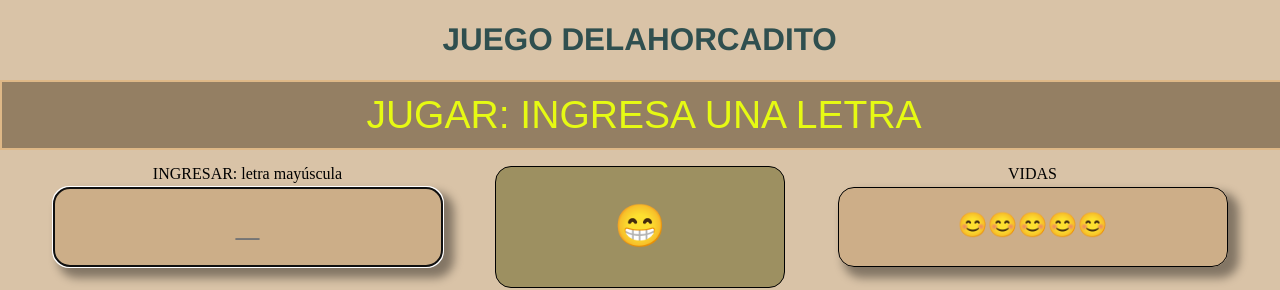
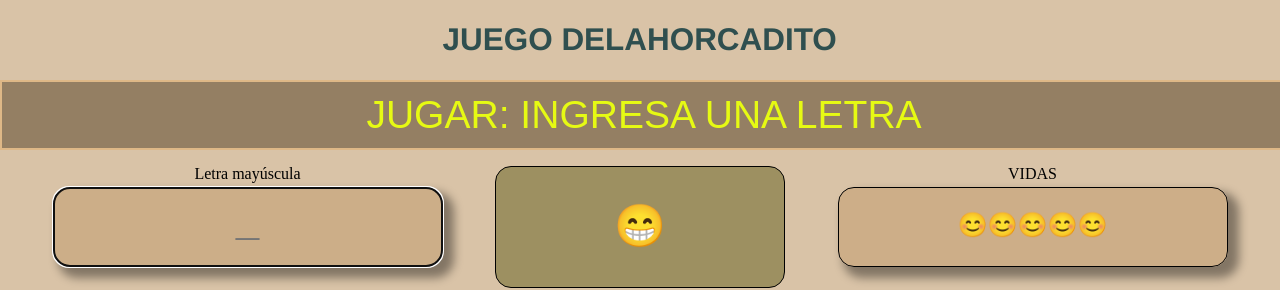
Before and after one commit to JulioLaz/juego-ahorcadito, a plain HTML site: page juego.html in a window 1280 px wide. Shown: the top 290 px of the page. Drawn offline with Linux system fonts and the light colour scheme.

Commit message:
titulo modificado

```diff
--- a/juego.html
+++ b/juego.html
@@ -25,7 +25,7 @@
       </div>
       <div class='letra-vida'>
          <div>
-            <label for='juego'>INGRESAR: letra mayúscula</label>
+            <label for='juego'>Letra mayúscula</label>
             <input type='text' name='juego' id='letra' placeholder='_' class='letra formato-input' maxlength='1' autofocus>
          </div>
          <div class='letraIngresada' >
```
